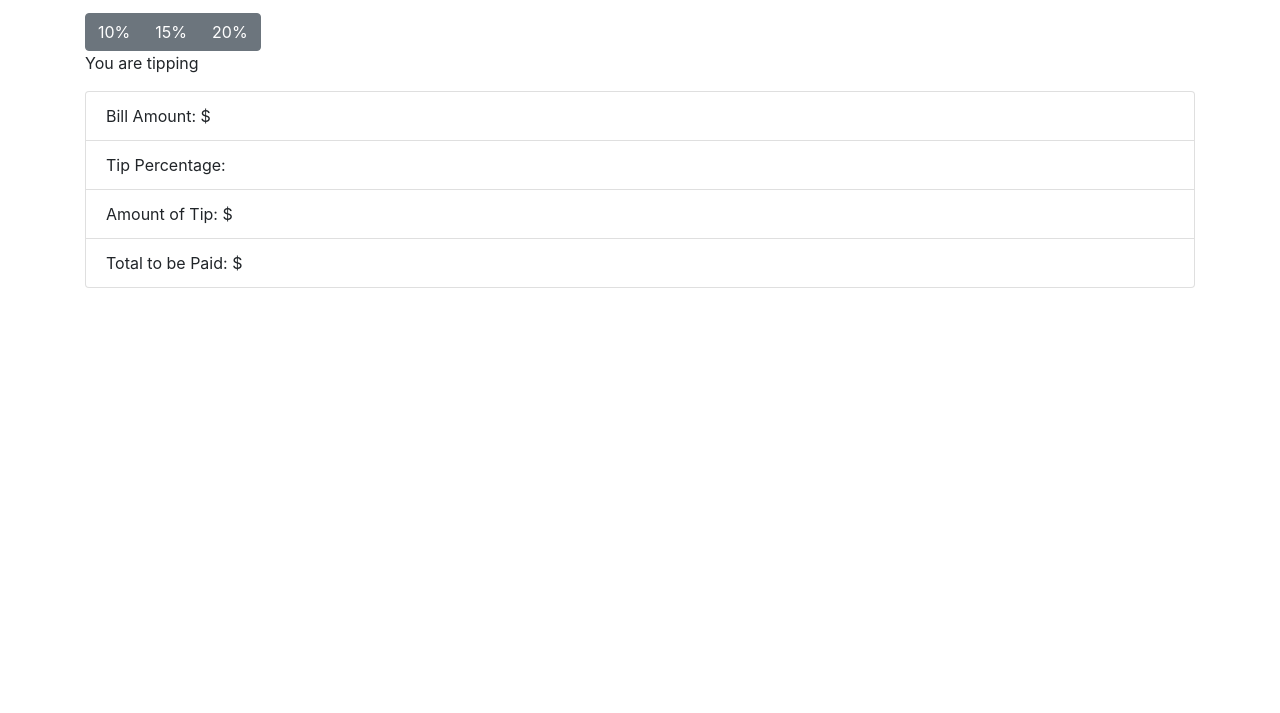
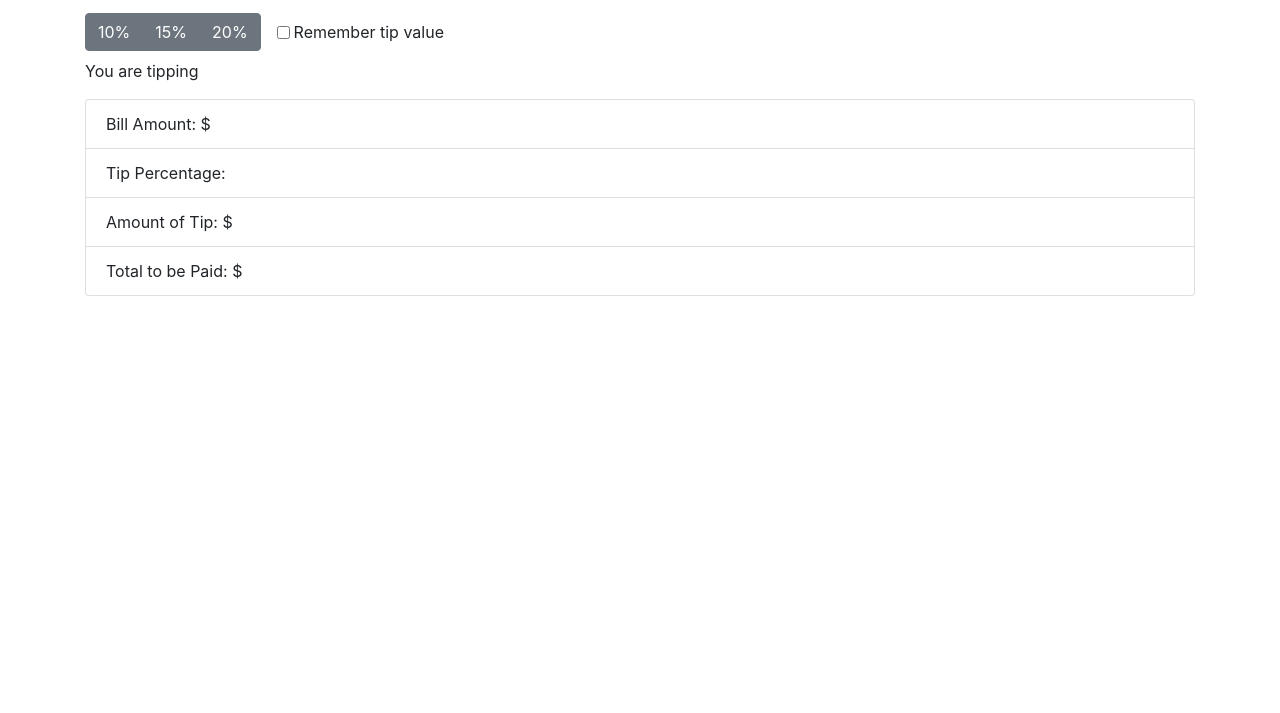
Before and after one commit to basicPrototype/few100-lab, a website built with webpack: page src/index.html in a window 1280 px wide. Shown: the part 87-800 px from the top of the page. Built offline with nearby package versions, Linux system fonts and the light colour scheme.

Commit message:
starting on local storage

```diff
--- a/src/index.html
+++ b/src/index.html
@@ -26,7 +26,8 @@
                        aria-label="Bill Amount"
                        id="billAmount">
             </div>
-            <div class="btn-group"
+            <form class="form-inline">
+                <div class="btn-group mb-2"
                      role="group"
                      aria-label="Basic example">
                     <button type="button"
@@ -36,6 +37,18 @@
                     <button type="button"
                             class="btn btn-secondary tipButton">20%</button>
                 </div>
+                <div class="form-check mx-sm-3 mb-2">
+                    <input class="form-check-input"
+                           type="checkbox"
+                           value=""
+                           id="chkRememberTip">
+                    <label class="form-check-label"
+                           for="defaultCheck1">
+                        Remember tip value
+                    </label>
+                </div>
+            </form>
+
             <p>You are tipping <span id="tipAmount"></span></p>
             <ul class="list-group">
                 <li class="list-group-item">Bill Amount: $<span id="listBillAmount"></span></li>
--- a/src/index.ts
+++ b/src/index.ts
@@ -11,6 +11,8 @@ const listBillAmount = document.getElementById('listBillAmount') as HTMLSpanElem
 const listTipPercent = document.getElementById('listTipPercent') as HTMLSpanElement;
 const listTipAmount = document.getElementById('listTipAmount') as HTMLSpanElement;
 const listTotalBill = document.getElementById('listTotalBill') as HTMLSpanElement;
+
+const chkRememberTip = document.getElementById('chkRememberTip') as HTMLInputElement;
 
 let currentTipValue = 0;
 
@@ -54,6 +56,10 @@ function handleTipButtonClick() {
             btn.setAttribute('disabled', 'disabled');
             currentTipValue = parsePercent(that.innerText);
             tipAmountSpan.innerText = that.innerText;
+
+            if (chkRememberTip.checked) {
+                localStorage.setItem('tipValue', that.innerText);
+            }
         } else {
             btn.removeAttribute('disabled');
         }
```
Lines whose indentation alone changed are shown as unchanged.
